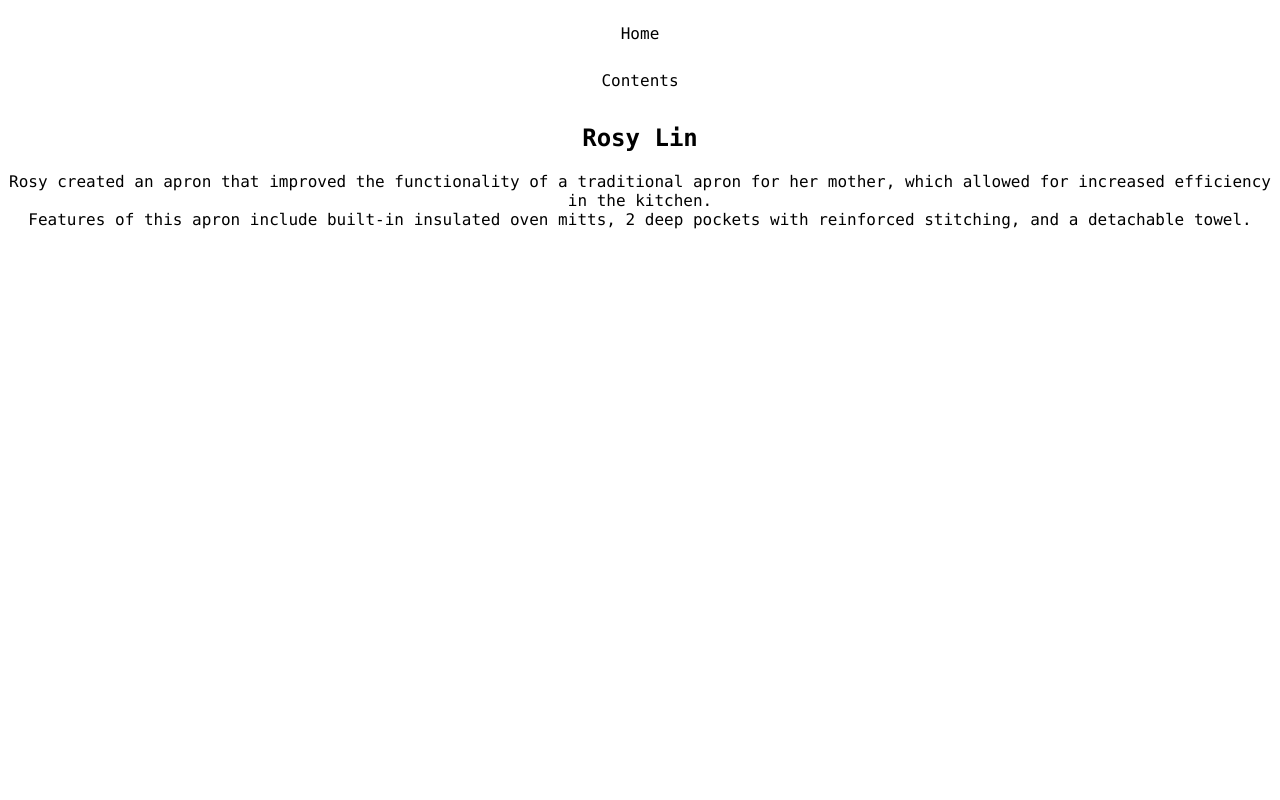
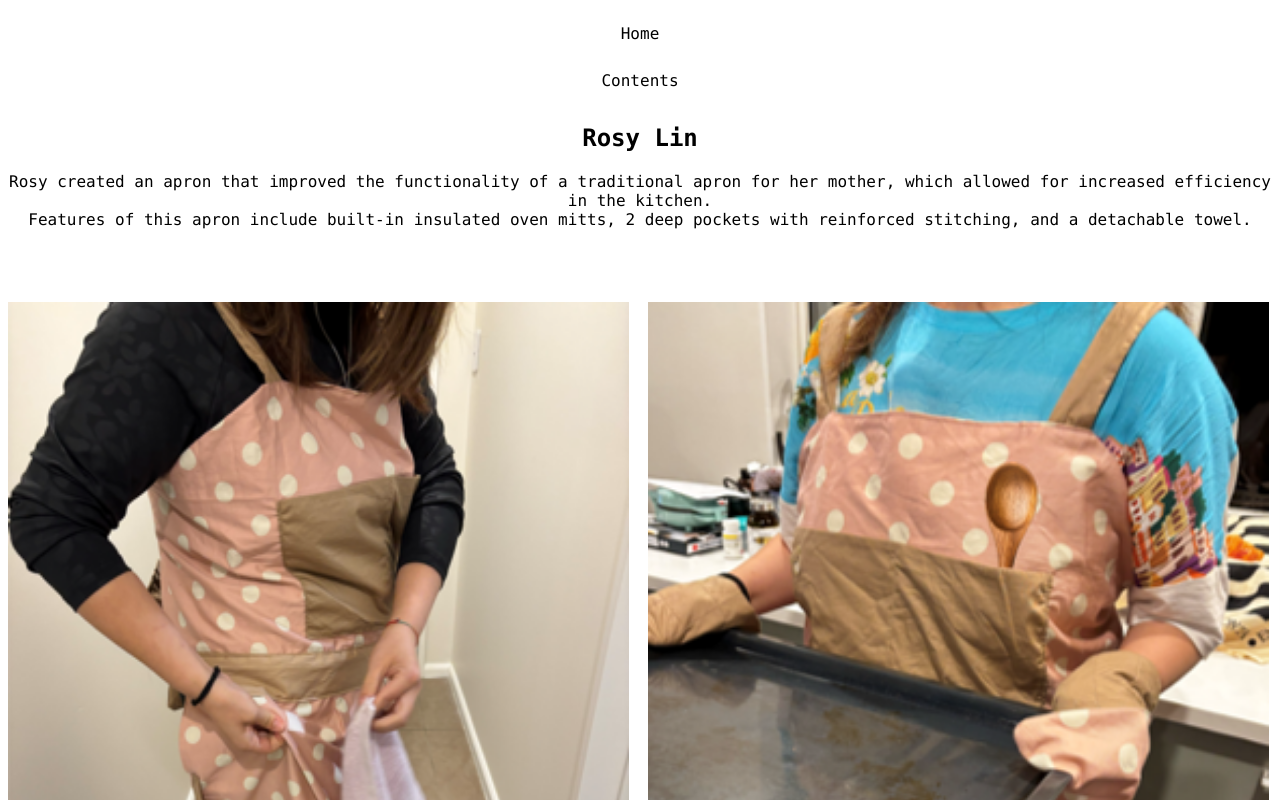
Before and after one commit to LITdt/almostalmostfinalfashionwebsite, a plain HTML site: page Rosy.html in a window 1280 px wide. Shown: the top 800 px of the page. Drawn offline with Linux system fonts and the light colour scheme.

Commit message:
Update Rosy.html

```diff
--- a/Rosy.html
+++ b/Rosy.html
@@ -36,11 +36,12 @@
             <br>
             <br>
             <div class="flex-container">
-               <img src="Images/Rosyimage-3.png" class="photo1" alt="">
-               <img src="Images/Rosyimage-2.png" class="photo2" alt="">
+               <img src="Rosyimage-3.png" class="photo1" alt="">
+               <img src="Rosyimage-2.png" class="photo2" alt="">
 
 
             </div>
         </main>
     </body>
+
 </html>
```
